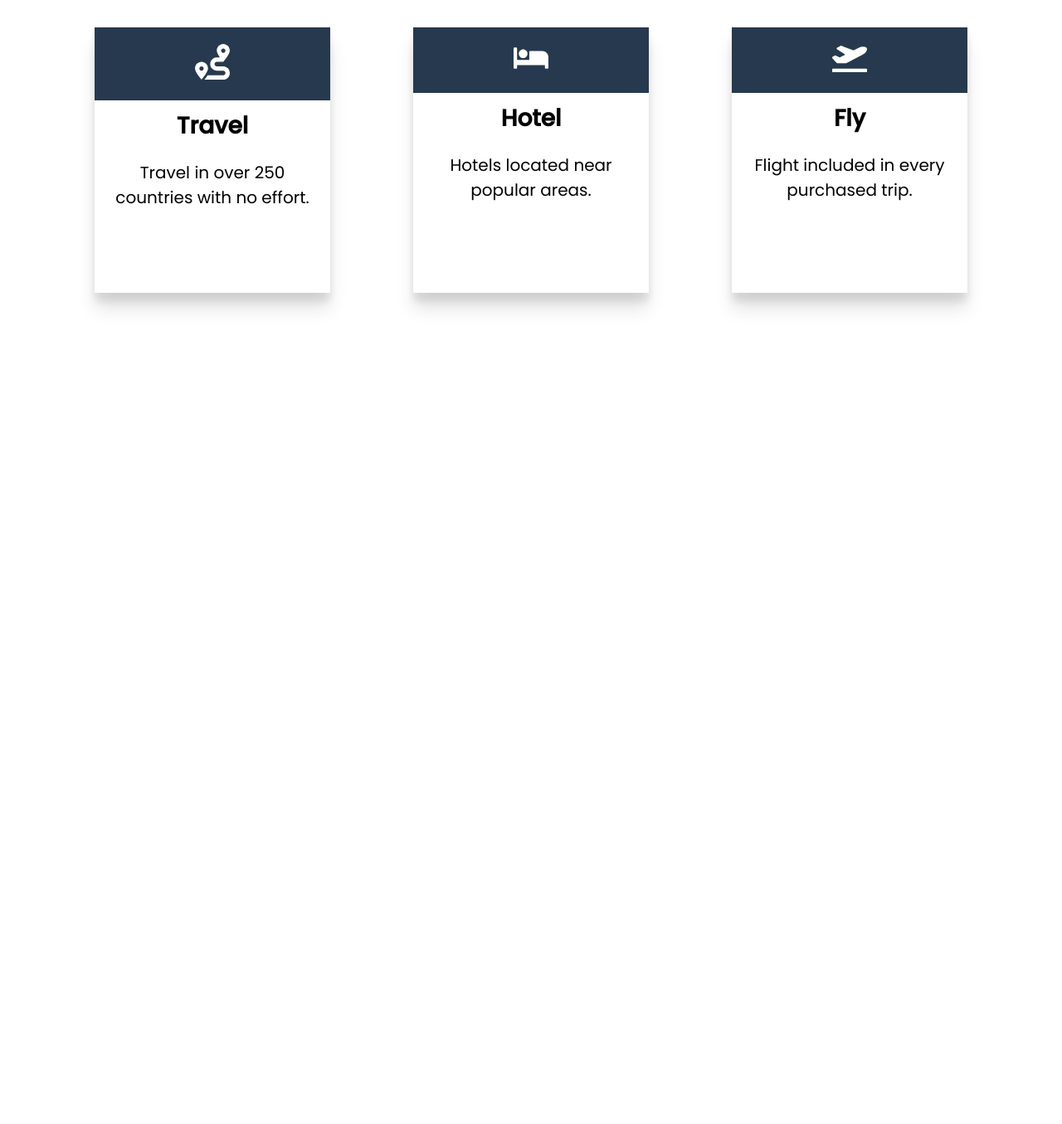
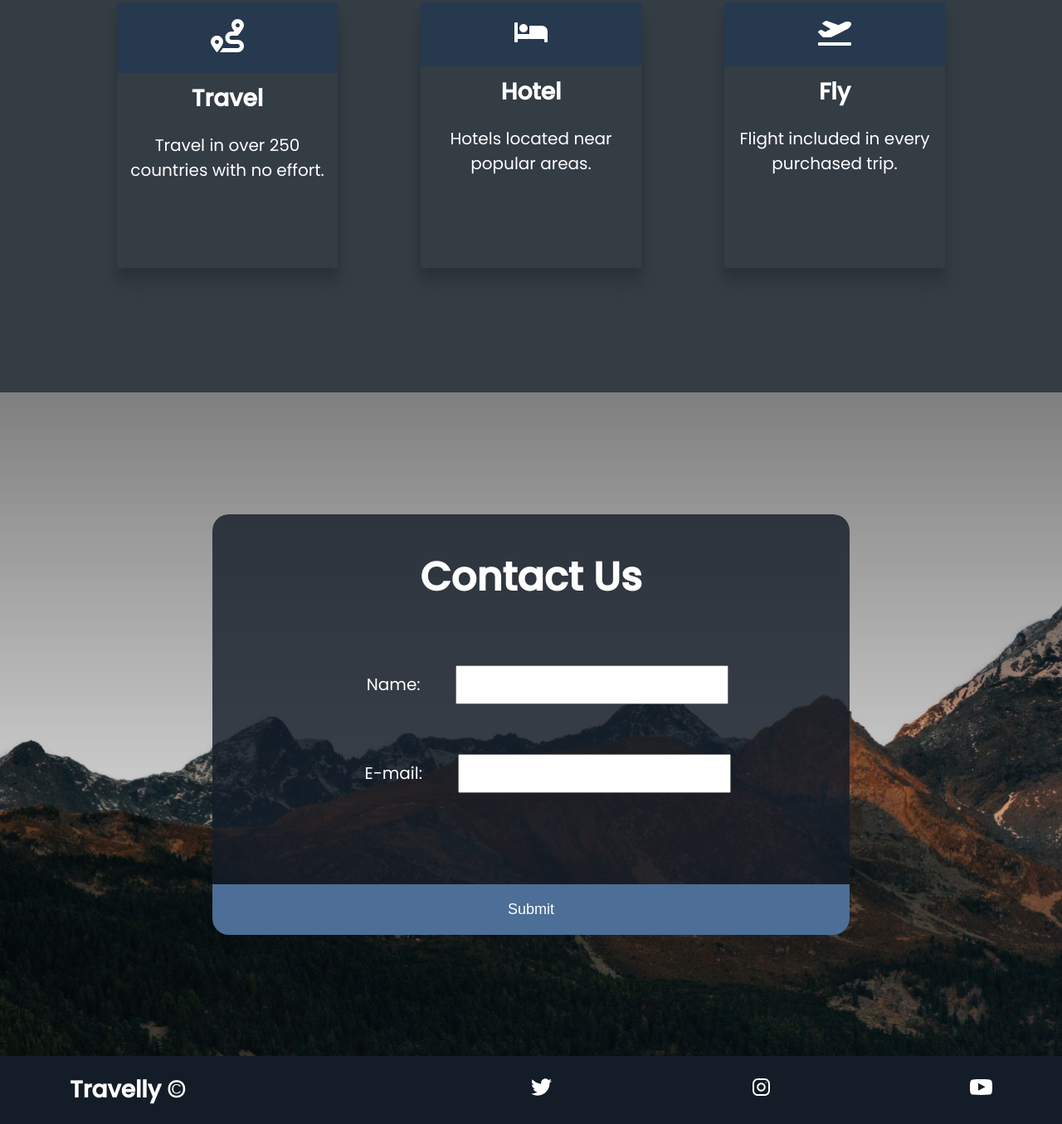
Before and after one commit to virgilionkanu/travelly, a plain HTML site: page index.html in a window 1280 px wide. Shown: the part 1929-3284 px from the top of the page at 83% size. Before the commit the page ends 2402 px from the top, so only its background shows below. Drawn offline with Linux system fonts and the light colour scheme; a web font is replaced by a local one.

Commit message:
Creating form section.

```diff
--- a/index.html
+++ b/index.html
@@ -59,7 +59,6 @@
           flight and travelling destination.
         </h3>
       </header>
-    </section>
       <div class="cards">
         <div class="card">
           <div class="card-icon">
@@ -83,5 +82,42 @@
           <p>Flight included in every purchased trip.</p>
         </div>
       </div>
+    </section>
+
+    <section id="contact">
+      <div class="form-wrapper">
+        <header class="form-head">
+          <h2>Contact Us</h2>
+        </header>
+        <form>
+          <div class="name-form">
+            <label for="name">Name:</label>
+            <input type="text" name="name" required />
+          </div>
+          <div class="email-form">
+            <label for="email">E-mail:</label>
+            <input type="email" name="email" required />
+          </div>
+          <button type="submit">Submit</button>
+        </form>
+      </div>
+    </section>
+
+    <footer>
+      <div class="footer-wrapper">
+        <h5>Travelly &copy;</h5>
+        <ul>
+          <li>
+            <a href="#"><img src="./icons/twitter.svg" alt=""/></a>
+          </li>
+          <li>
+            <a href="#"><img src="./icons/instagram.svg" alt=""/></a>
+          </li>
+          <li>
+            <a href="#"><img src="./icons/youtube.svg" alt=""/></a>
+          </li>
+        </ul>
+      </div>
+    </footer>
   </body>
 </html>
--- a/style.css
+++ b/style.css
@@ -212,6 +212,80 @@ nav ul {
 .card-icon {
   background: #27394e;
 }
+
+/* Contact Section */
+#contact {
+  min-height: 100vh;
+  background: linear-gradient(rgba(0, 0, 0, 0.5), transparent),
+    url("./img/contact-mountain.png");
+  background-size: cover;
+  background-repeat: no-repeat;
+  display: flex;
+  align-items: center;
+  justify-content: center;
+}
+
+.form-wrapper {
+  background: rgba(19, 28, 39, 0.8);
+  width: 60%;
+  color: white;
+  border-radius: 20px;
+}
+
+.form-head {
+  text-align: center;
+  padding: 4rem;
+}
+
+.name-form,
+.email-form {
+  padding: 3rem;
+  text-align: center;
+}
+
+.form-wrapper label {
+  margin: 0rem 4rem;
+}
+
+.form-wrapper button {
+  width: 100%;
+  padding: 2rem;
+  margin-top: 8rem;
+  border-bottom-left-radius: 20px;
+  border-bottom-right-radius: 20px;
+}
+
+.form-wrapper input {
+  padding: 1rem 3rem;
+}
+
+/* Footer */
+footer {
+  color: white;
+  background: rgba(19, 28, 39, 1);
+}
+
+.footer-wrapper {
+  display: flex;
+  padding: 2rem;
+  width: 90%;
+  margin: auto;
+  align-items: center;
+  min-height: 10vh;
+  flex-wrap: wrap;
+}
+
+footer h5 {
+  flex: 1 1 40rem;
+}
+
+footer ul {
+  display: flex;
+  list-style: none;
+  flex: 1 1 40rem;
+  justify-content: space-between;
+  align-items: center;
+}
 /* Media Query */
 @media screen and (max-width: 932px) {
   html {
@@ -243,4 +317,16 @@ nav ul {
     background: rgba(19, 28, 39, 0.8);
     -webkit-text-fill-color: white;
   }
+
+  .form-wrapper {
+    width: 100%;
+  }
+
+  footer {
+    text-align: center;
+  }
+
+  footer h5 {
+    padding: 3rem;
+  }
 }
```
Lines whose indentation alone changed are shown as unchanged.
